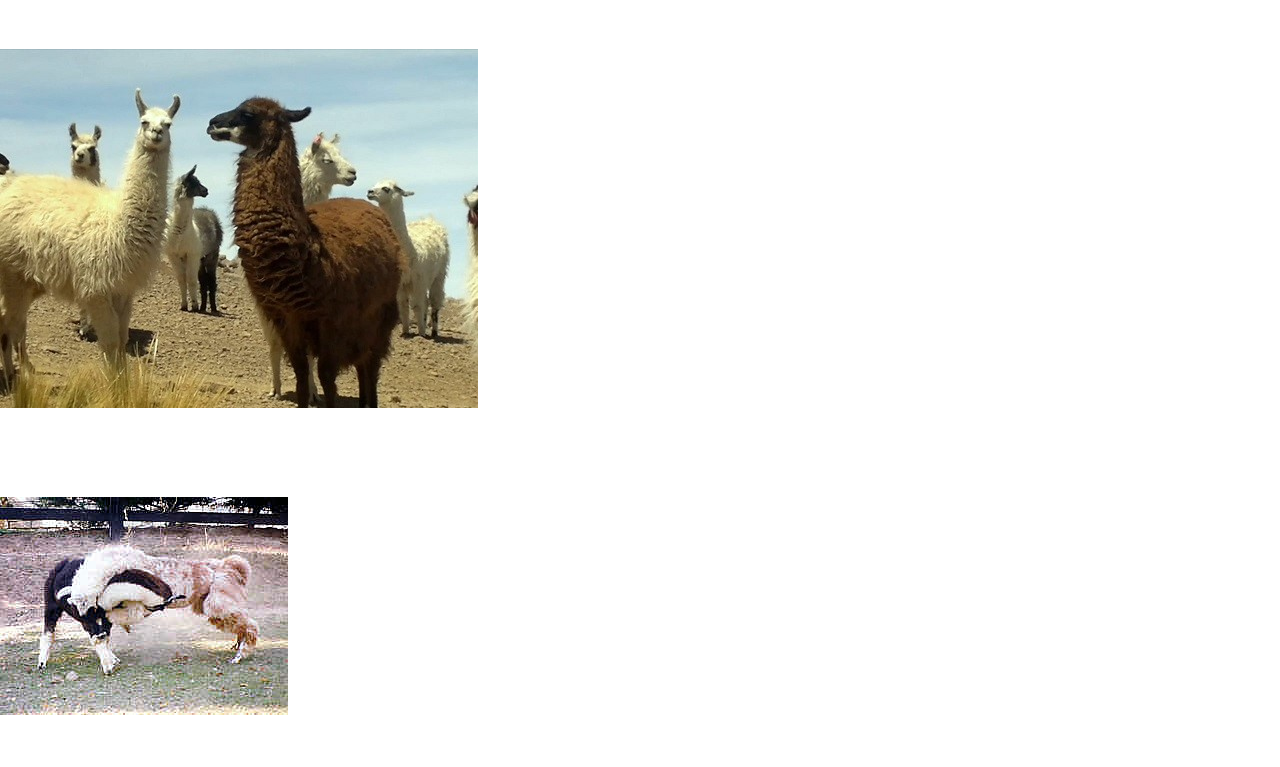
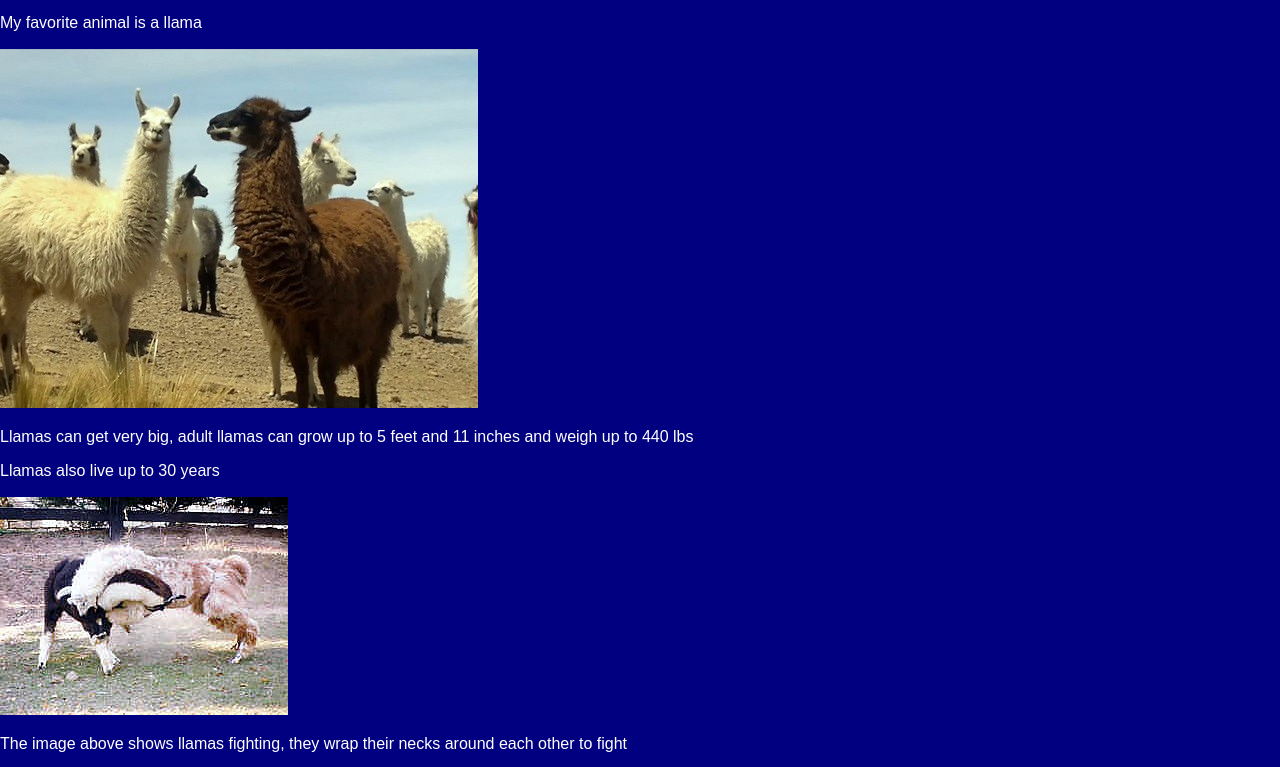
Before and after one commit to aangeles02/Project-2, a plain HTML site: page animal.html in a window 1280 px wide. Shown: the part 162-929 px from the top of the page. Drawn offline with Linux system fonts and the light colour scheme.

Commit message:
fixed body class

```diff
--- a/animal.html
+++ b/animal.html
@@ -8,7 +8,7 @@
     <link rel="stylesheet" href="css/style.css"/>
     <title>My favorite animal</title>
   </head>
-  <body class = "Animal">
+  <body class = "animal">
     <nav class = "NavBar">
       <ul class="NavBar">
         <li class="NavBar">
```
